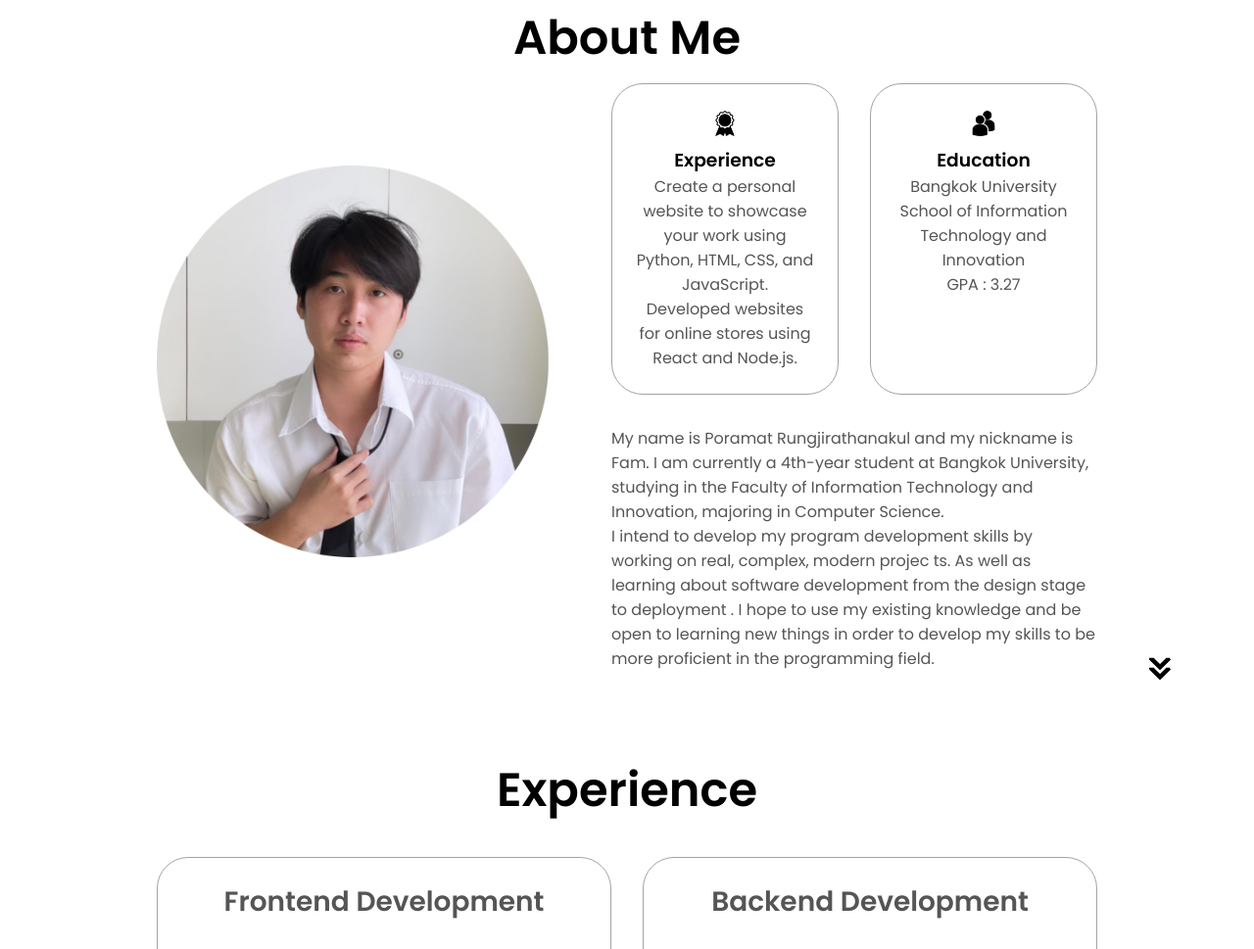
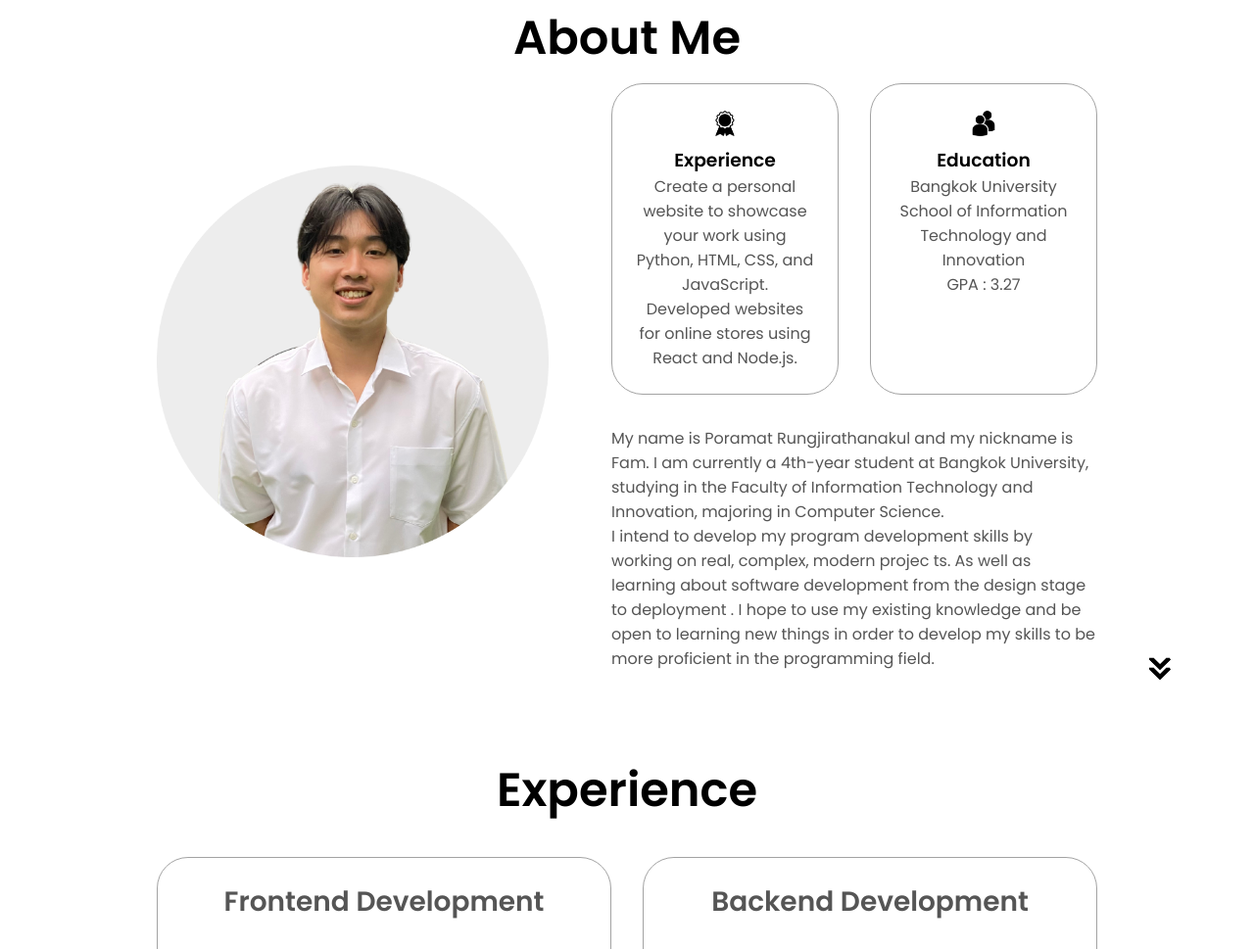
Before and after one commit to PORAMATRUNGJIRATHANAKUL/portfolio-poramat, a plain HTML site: page index.html in a window 1280 px wide. Shown: the part 925-1894 px from the top of the page at 98% size. Drawn offline with Linux system fonts and the light colour scheme.

Commit message:
Update index.html

```diff
--- a/index.html
+++ b/index.html
@@ -64,7 +64,7 @@
         <h1 class="title">About Me</h1>
         <div class="section-container">
             <div class="section__pic-container">
-                <img src="img\profile-pic.png" alt="Profile picture" class="about-pic" />
+                <img src="img\profile-fam.png" alt="Profile picture" class="about-pic" />
             </div>
             <div class="about-details-container">
                 <div class="about-containers">
```
